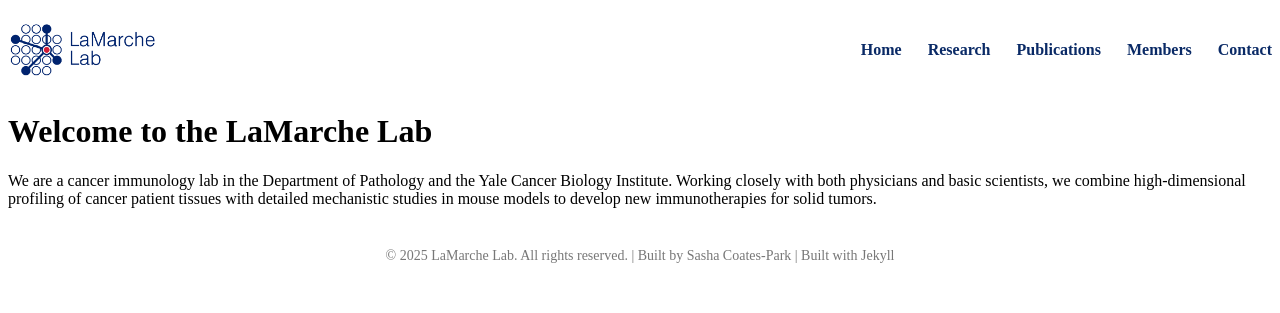
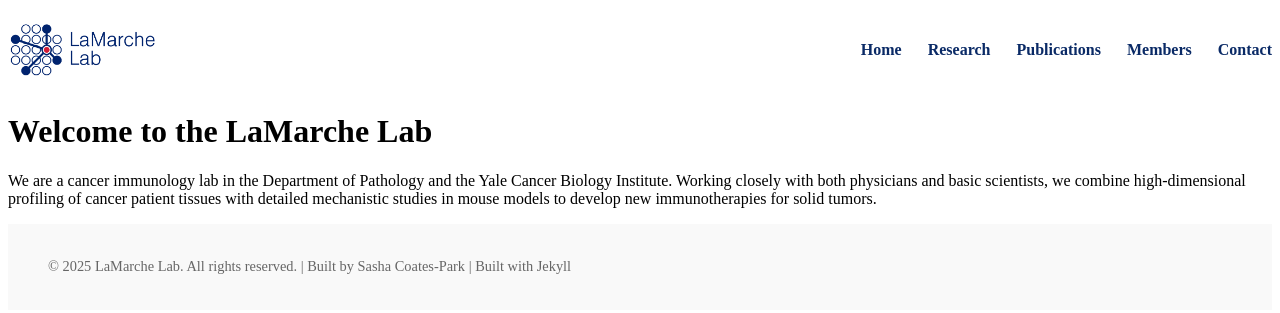
Before and after one commit to scoatespark/LaMarche-Lab, a Jekyll site: the page built from index.markdown, in a window 1280 px wide. Shown: the top 313 px of the page. Built offline with Jekyll 4.4.1, drawn with Linux system fonts in a browser that asks for light colours.

Commit message:
Update main.css

```diff
--- a/assets/main.css
+++ b/assets/main.css
@@ -48,19 +48,46 @@
   }
   .lab-brand img{ height: 48px; }
 }
-
-.footer-center {
-  text-align: center;
-  color: #777;   /* medium gray */
-  font-size: 14px;
-  margin-top: 40px;
+.site-footer {
+  display: flex;
+  justify-content: space-between;
+  align-items: flex-start;
+  padding: 20px 40px;
+  background-color: #f9f9f9;  /* soft background */
+  font-size: 0.9em;
+  color: #666; /* makes it gray */
 }
 
-.footer-center a {
-  color: #777;   /* gray links */
+.site-footer a {
+  color: #666;
   text-decoration: none;
 }
 
-.footer-center a:hover {
-  color: #333;   /* slightly darker on hover */
+.site-footer a:hover {
+  text-decoration: underline;
 }
+
+.footer-left {
+  max-width: 60%;
+}
+
+.footer-right {
+  text-align: right;
+}
+
+.footer-right h4 {
+  margin: 0 0 5px;
+  font-size: 1em;
+  font-weight: bold;
+  color: #333;
+}
+
+.footer-right ul {
+  list-style: none;
+  padding: 0;
+  margin: 0;
+}
+
+.footer-right li {
+  color: #999;
+}
```
